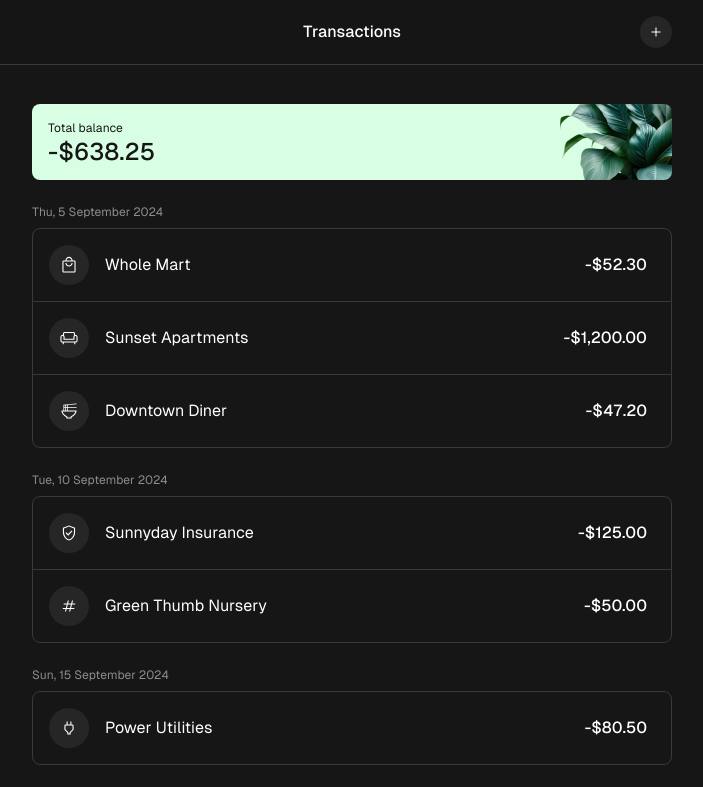
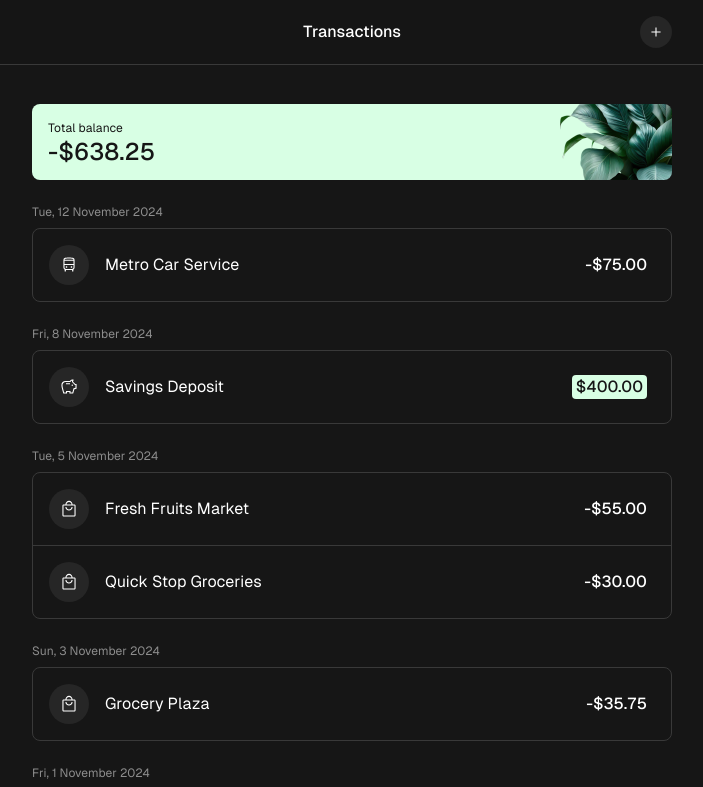
Before and after one commit to benjaminpfleghaar/mintly, a Next.js app: page / in a window 1280 px wide. Shown: the top 787 px of the page, without its empty margins (288-991 px from the left). Built offline with nearby package versions, Linux system fonts and the light colour scheme.

Commit message:
order transactions desc

```diff
--- a/data/transactions.ts
+++ b/data/transactions.ts
@@ -101,7 +101,7 @@ export const transactions = [
 		amount: 400.0,
 		category: "Savings",
 		type: "income",
-		date: "2024-11-12",
+		date: "2024-11-08",
 	},
 	{
 		id: "14",
@@ -141,7 +141,7 @@ export const transactions = [
 		amount: -75.0,
 		category: "Transportation",
 		type: "expense",
-		date: "2024-11-08",
+		date: "2024-11-12",
 	},
 	{
 		id: "19",
--- a/lib/utils.ts
+++ b/lib/utils.ts
@@ -26,7 +26,7 @@ export function getTotalTransactionsAmount(transactions: Transactions[]) {
 // and group them by date 2024-09-05: [{...}, {...}, ...]
 export function getGroupedTransactions(transactions: Transactions[]) {
 	return transactions
-		.toSorted((a, b) => new Date(a.date).getTime() - new Date(b.date).getTime())
+		.toSorted((a, b) => new Date(b.date).getTime() - new Date(a.date).getTime())
 		.reduce<{ [key: string]: Transactions[] }>(
 			(result, transaction) => ({
 				...result,
```
